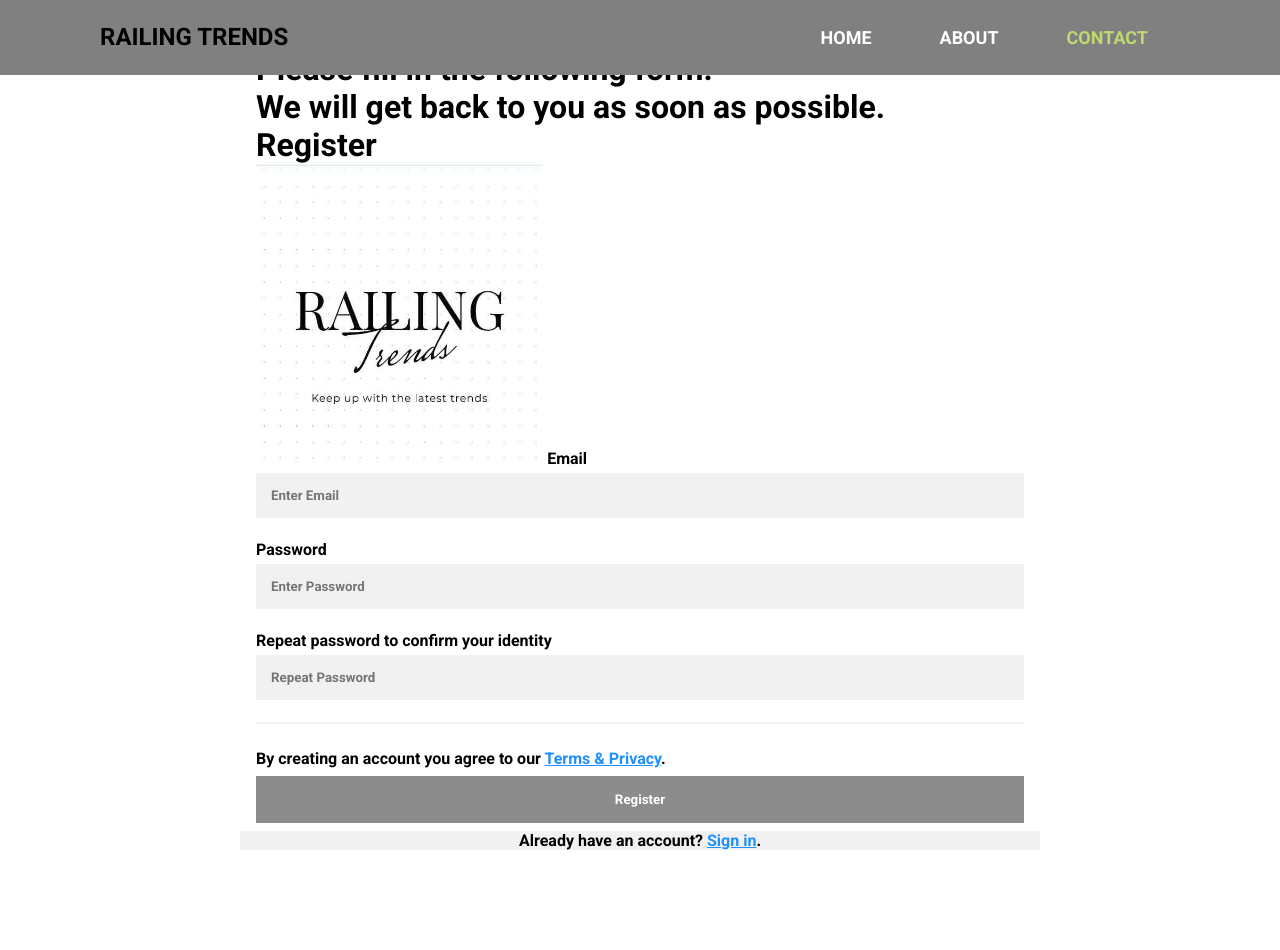
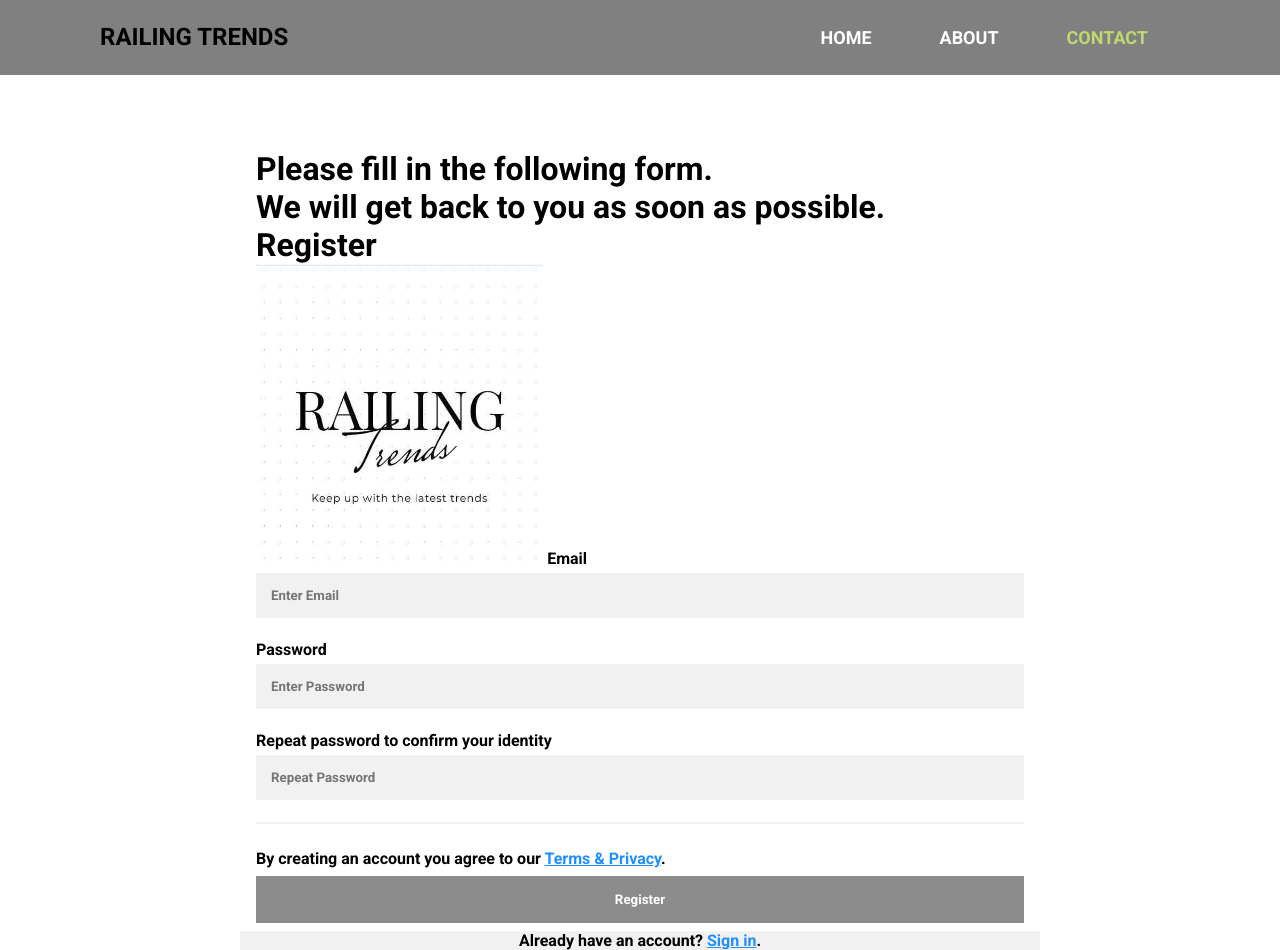
Before and after one commit to tiiseh/school-project-final, a plain HTML site: page Contact.html in a window 1280 px wide. Before the commit the page ends 850 px from the top, so only its background shows below. Drawn offline with Linux system fonts and the light colour scheme.

Commit message:
Update Contact.html

```diff
--- a/Contact.html
+++ b/Contact.html
@@ -27,7 +27,7 @@
 
     </nav>
   <!---------------------------------------------------------------------------------------->
-    <div style="height:50px">
+    <div style="height:150px">
 
 
 
```
